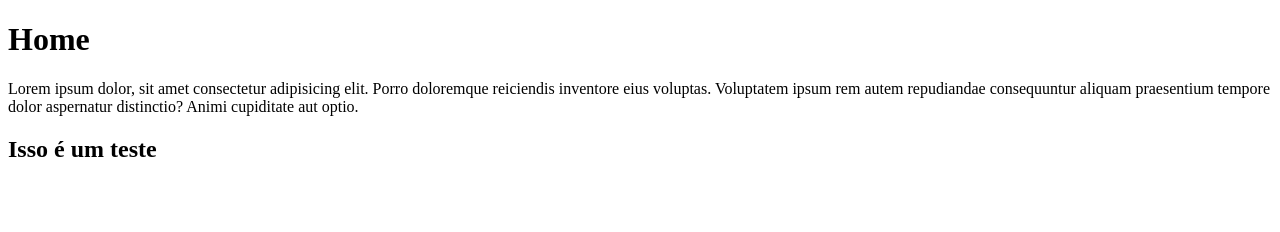
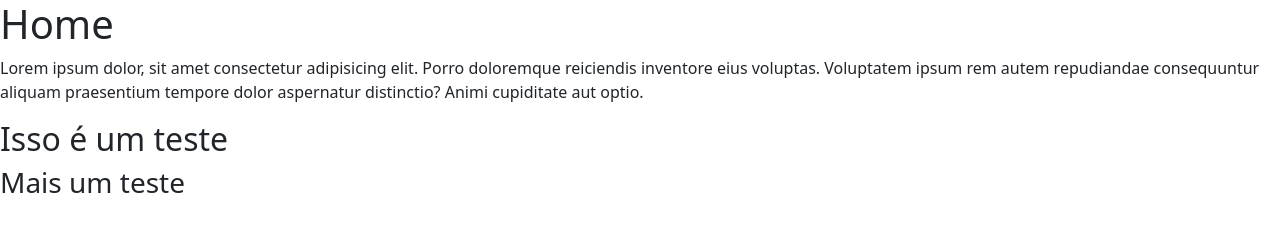
Before and after one commit to carloscastroslv/crud-js, a website: page pages/home/index.html in a window 1280 px wide. Drawn offline with nearby package versions, Linux system fonts and the light colour scheme.

Commit message:
bootstrap

```diff
--- a/pages/home/index.html
+++ b/pages/home/index.html
@@ -1,8 +1,11 @@
 <!DOCTYPE html>
-<html lang="en">
+<html lang="pt-br">
 <head>
     <meta charset="UTF-8">
     <meta name="viewport" content="width=device-width, initial-scale=1.0">
+    <!-- Bootstrap CSS -->
+    <link href="https://cdn.jsdelivr.net/npm/bootstrap@5.0.2/dist/css/bootstrap.min.css" rel="stylesheet" integrity="sha384-EVSTQN3/azprG1Anm3QDgpJLIm9Nao0Yz1ztcQTwFspd3yD65VohhpuuCOmLASjC" crossorigin="anonymous">
+
     <title>Home</title>
 </head>
 <body>
@@ -10,6 +13,18 @@
     <p>Lorem ipsum dolor, sit amet consectetur adipisicing elit. Porro doloremque reiciendis inventore eius voluptas. Voluptatem ipsum rem autem repudiandae consequuntur aliquam praesentium tempore dolor aspernatur distinctio? Animi cupiditate aut optio.</p>
     <div>
         <h2>Isso é um teste</h2>
+        <h3>Mais um teste</h3>
     </div>
+
+    <!-- Optional JavaScript; choose one of the two! -->
+
+    <!-- Option 1: Bootstrap Bundle with Popper -->
+    <script src="https://cdn.jsdelivr.net/npm/bootstrap@5.0.2/dist/js/bootstrap.bundle.min.js" integrity="sha384-MrcW6ZMFYlzcLA8Nl+NtUVF0sA7MsXsP1UyJoMp4YLEuNSfAP+JcXn/tWtIaxVXM" crossorigin="anonymous"></script>
+
+    <!-- Option 2: Separate Popper and Bootstrap JS -->
+    <!--
+    <script src="https://cdn.jsdelivr.net/npm/@popperjs/core@2.9.2/dist/umd/popper.min.js" integrity="sha384-IQsoLXl5PILFhosVNubq5LC7Qb9DXgDA9i+tQ8Zj3iwWAwPtgFTxbJ8NT4GN1R8p" crossorigin="anonymous"></script>
+    <script src="https://cdn.jsdelivr.net/npm/bootstrap@5.0.2/dist/js/bootstrap.min.js" integrity="sha384-cVKIPhGWiC2Al4u+LWgxfKTRIcfu0JTxR+EQDz/bgldoEyl4H0zUF0QKbrJ0EcQF" crossorigin="anonymous"></script>
+    -->
 </body>
 </html>
```
